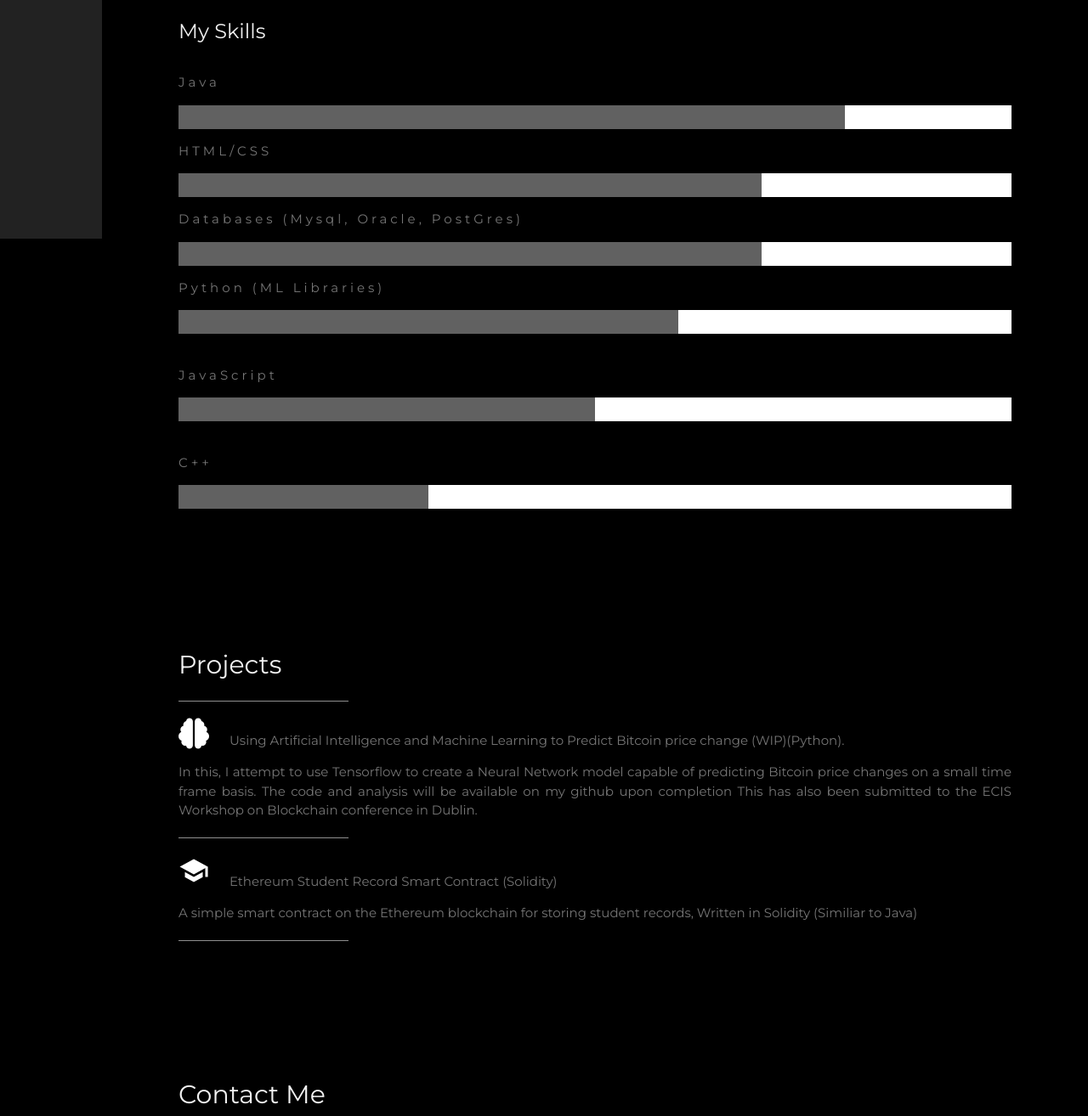
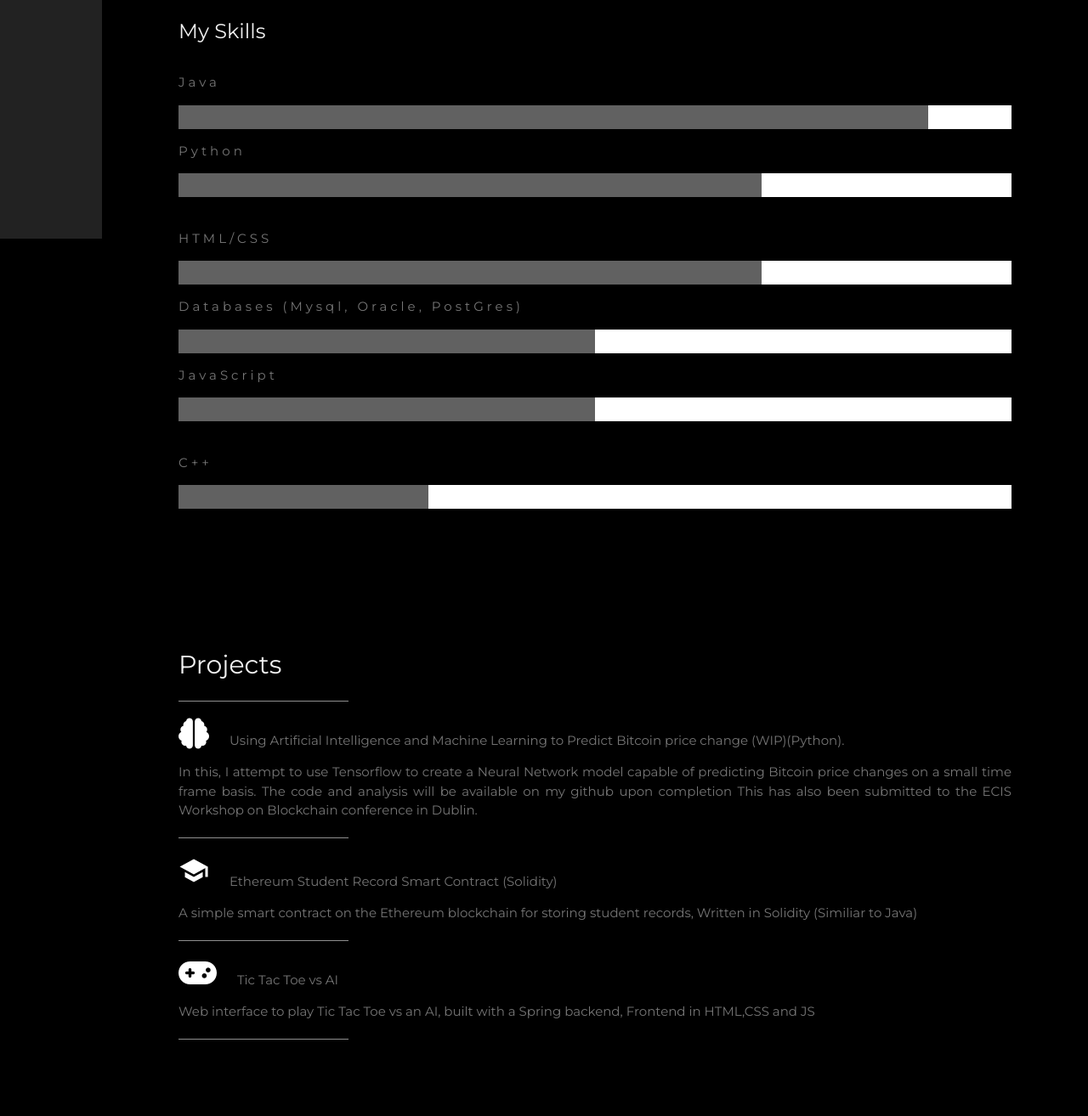
Before and after one commit to cianoo45/PortfolioSite, a plain HTML site: page index.html in a window 1280 px wide. Shown: the part 519-1833 px from the top of the page at 85% size. Drawn offline with nearby package versions, Linux system fonts and the light colour scheme.

Commit message:
Update index.html

```diff
--- a/index.html
+++ b/index.html
@@ -70,8 +70,13 @@ body, h1,h2,h3,h4,h5,h6 {font-family: "Montserrat", sans-serif}
     <h3 class="w3-padding-16 w3-text-light-grey">My Skills</h3>
     <p class="w3-wide">Java</p>
     <div class="w3-white">
-      <div class="w3-dark-grey" style="height:28px;width:80%"></div>
+      <div class="w3-dark-grey" style="height:28px;width:90%"></div>
     </div>
+
+         <p class="w3-wide">Python</p>
+    <div class="w3-white">
+      <div class="w3-dark-grey" style="height:28px;width:70%"></div>
+    </div><br>
     <p class="w3-wide">HTML/CSS</p>
     <div class="w3-white">
       <div class="w3-dark-grey" style="height:28px;width:70%"></div>
@@ -79,12 +84,9 @@ body, h1,h2,h3,h4,h5,h6 {font-family: "Montserrat", sans-serif}
 
        <p class="w3-wide">Databases (Mysql, Oracle, PostGres)</p>
     <div class="w3-white">
-      <div class="w3-dark-grey" style="height:28px;width:70%"></div>
+      <div class="w3-dark-grey" style="height:28px;width:50%"></div>
     </div>
-    <p class="w3-wide">Python (ML Libraries)</p>
-    <div class="w3-white">
-      <div class="w3-dark-grey" style="height:28px;width:60%"></div>
-    </div><br>
+
 
        <p class="w3-wide">JavaScript</p>
     <div class="w3-white">
@@ -113,6 +115,10 @@ body, h1,h2,h3,h4,h5,h6 {font-family: "Montserrat", sans-serif}
     <p>A simple smart contract on the Ethereum blockchain for storing student records, Written in Solidity (Similiar to Java)</p>
     <hr style="width:200px" class="w3-opacity">
 
+     <p><i class ="fas fa-gamepad" style="color:white;font-size:36px;margin-right:20px"></i> Tic Tac Toe vs AI</p>
+    <p>Web interface to play Tic Tac Toe vs an AI, built with a Spring backend, Frontend in HTML,CSS and JS</p>
+    <hr style="width:200px" class="w3-opacity">
+
 
 </div>
 
@@ -127,6 +133,7 @@ body, h1,h2,h3,h4,h5,h6 {font-family: "Montserrat", sans-serif}
       <p><i class="fa fa-phone fa-fw w3-text-white w3-xxlarge w3-margin-right"></i> Phone: +353 086 262 5938</p>
         <a href="https://github.com/cianoo45/ULPortfolio"><i class="fa fa-code fa-fw w3-text-white w3-xxlarge w3-margin-right"></i> Github</a>
       <p><i class="fa fa-envelope fa-fw w3-text-white w3-xxlarge w3-margin-right"> </i> Email: cianoo45@gmail.com (Preferable to phone)</p>
+        <a href ="/cv"><i class="fa fa-file-pdf-o fa-fw w3-text-white w3-xxlarge w3-margin-right"></i> CV</a>
     </div><br>
     <p>Get in touch! , Email is preferable</p>
 
@@ -135,7 +142,6 @@ body, h1,h2,h3,h4,h5,h6 {font-family: "Montserrat", sans-serif}
 
     <!-- Footer -->
   <footer class="w3-content w3-padding-64 w3-text-grey w3-xlarge">
-    <a href="https://www.linkedin.com/in/cian-doyle-663324185/" class="fa fa-linkedin w3-hover-opacity"></a>
 
   <!-- End footer -->
   </footer>
```
